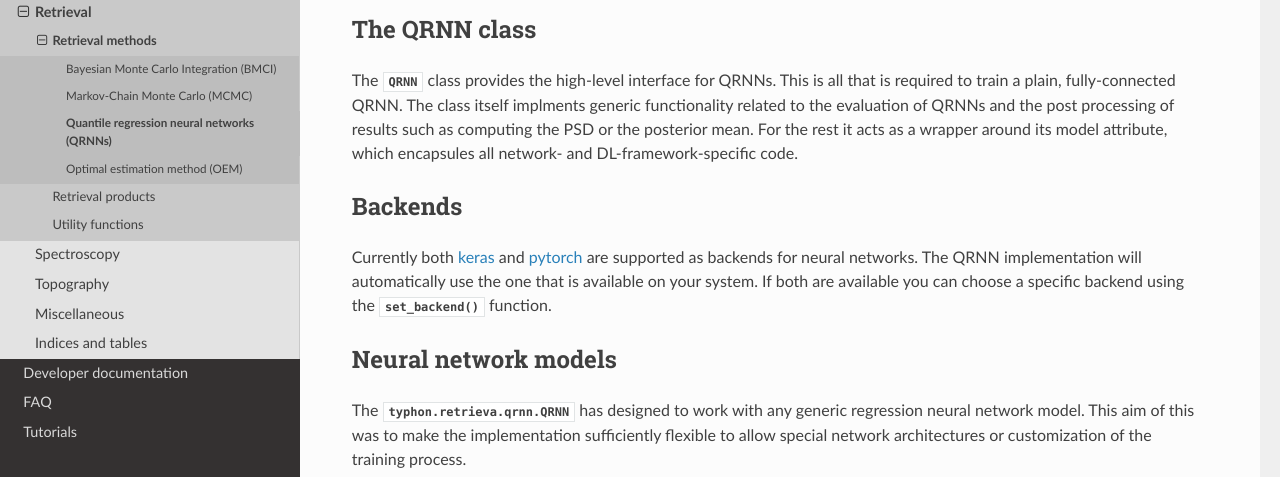
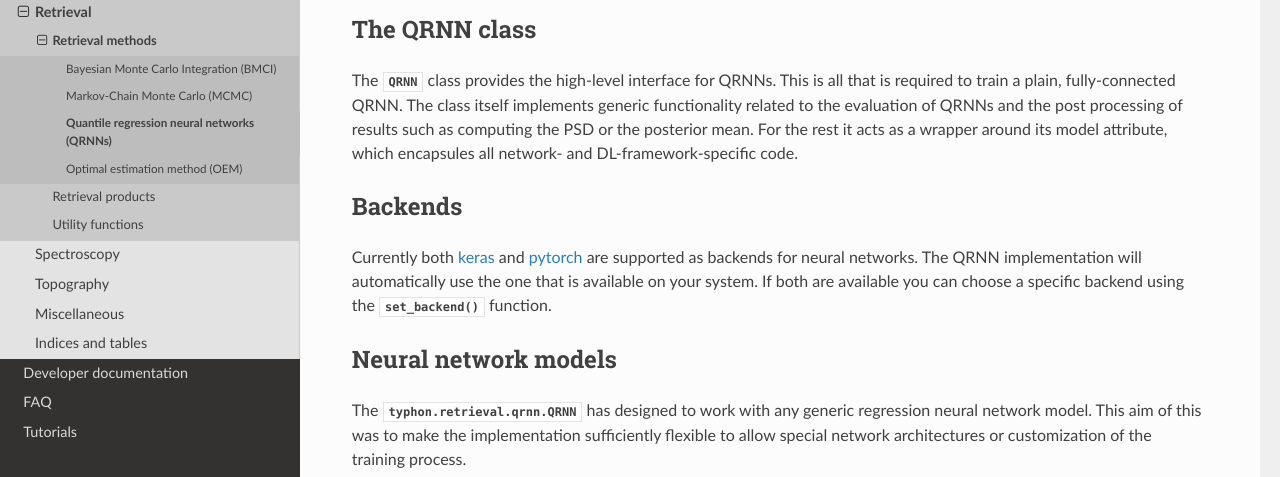
Before and after one commit to atmtools/typhon, a Sphinx documentation site: the page built from doc/typhon.retrieval.qrnn.rst, in a window 1280 px wide and 900 px high. Shown: the part 420-897 px from the top of the window. Built offline with Sphinx 7.4.7 and the Read the Docs theme 2.0.0, drawn with Linux system fonts in a browser that asks for light colours; the version number could not be read and is left out.

Commit message:
Fix typos
Fix typos

```diff
--- a/doc/typhon.retrieval.qrnn.rst
+++ b/doc/typhon.retrieval.qrnn.rst
@@ -21,7 +21,7 @@ The QRNN class
 
 The :py:class:`~typhon.retrieval.qrnn.QRNN` class provides the high-level
 interface for QRNNs. This is all that is required to train a plain,
-fully-connected QRNN. The class itself implments generic functionality related
+fully-connected QRNN. The class itself implements generic functionality related
 to the evaluation of QRNNs and the post processing of results such as computing
 the PSD or the posterior mean. For the rest it acts as a wrapper around its
 model attribute, which encapsules all network- and DL-framework-specific code.
@@ -37,7 +37,7 @@ you can choose a specific backend using the :py:meth:`~typhon.retrieval.qrnn.set
 Neural network models
 ---------------------
 
-The :py:class:`typhon.retrieva.qrnn.QRNN` has designed to work with any generic
+The :py:class:`typhon.retrieval.qrnn.QRNN` has designed to work with any generic
 regression neural network model. This aim of this was to make the implementation
 sufficiently flexible to allow special network architectures or customization of
 the training process.
```
